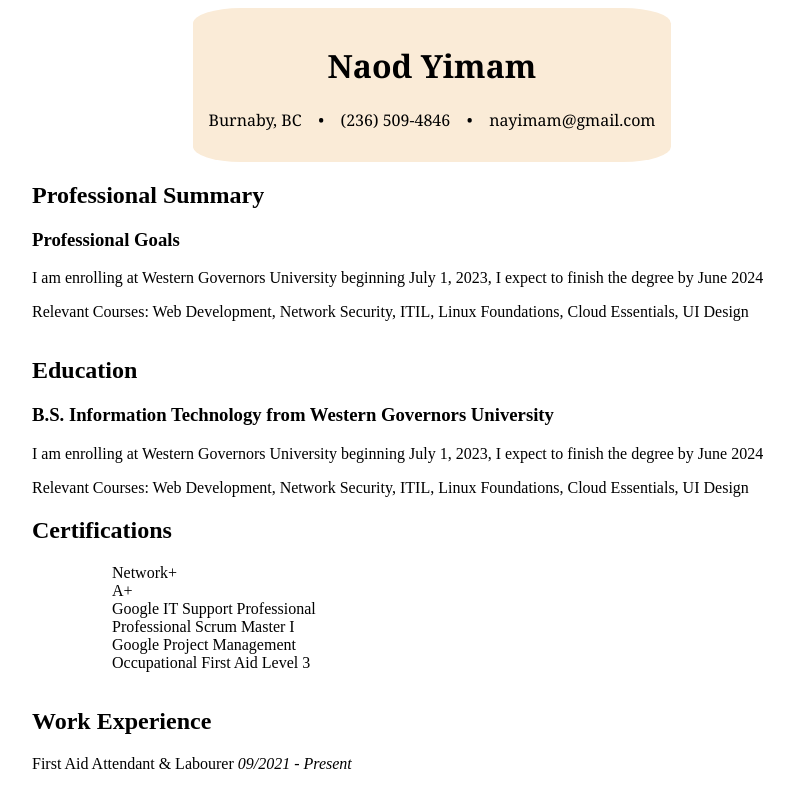
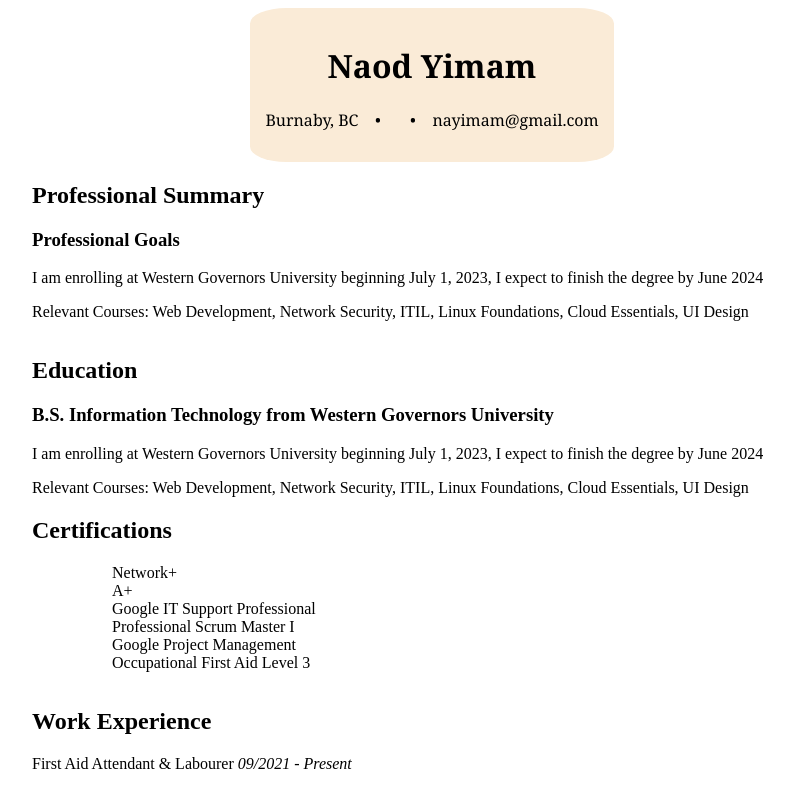
Before and after one commit to naod-ayalew/CV, a plain HTML site: page index.html in a window 1280 px wide. Shown: the top 786 px of the page, without its empty margins (208-1002 px from the left). Drawn offline with Linux system fonts and the light colour scheme.

Commit message:
remove number

```diff
--- a/index.html
+++ b/index.html
@@ -10,7 +10,7 @@
   <body>
     <div class="header">
       <h1>Naod Yimam</h1>
-    <p>Burnaby, BC  &nbsp;&nbsp; &#x2022; &nbsp;&nbsp; (236) 509-4846  &nbsp;&nbsp; &#x2022; &nbsp;&nbsp; nayimam@gmail.com</p>
+    <p>Burnaby, BC  &nbsp;&nbsp; &#x2022; &nbsp;&nbsp;  &nbsp;&nbsp; &#x2022; &nbsp;&nbsp; nayimam@gmail.com</p>
     </div>
     <div class="resumebody">
       <div class="subsections">
```
